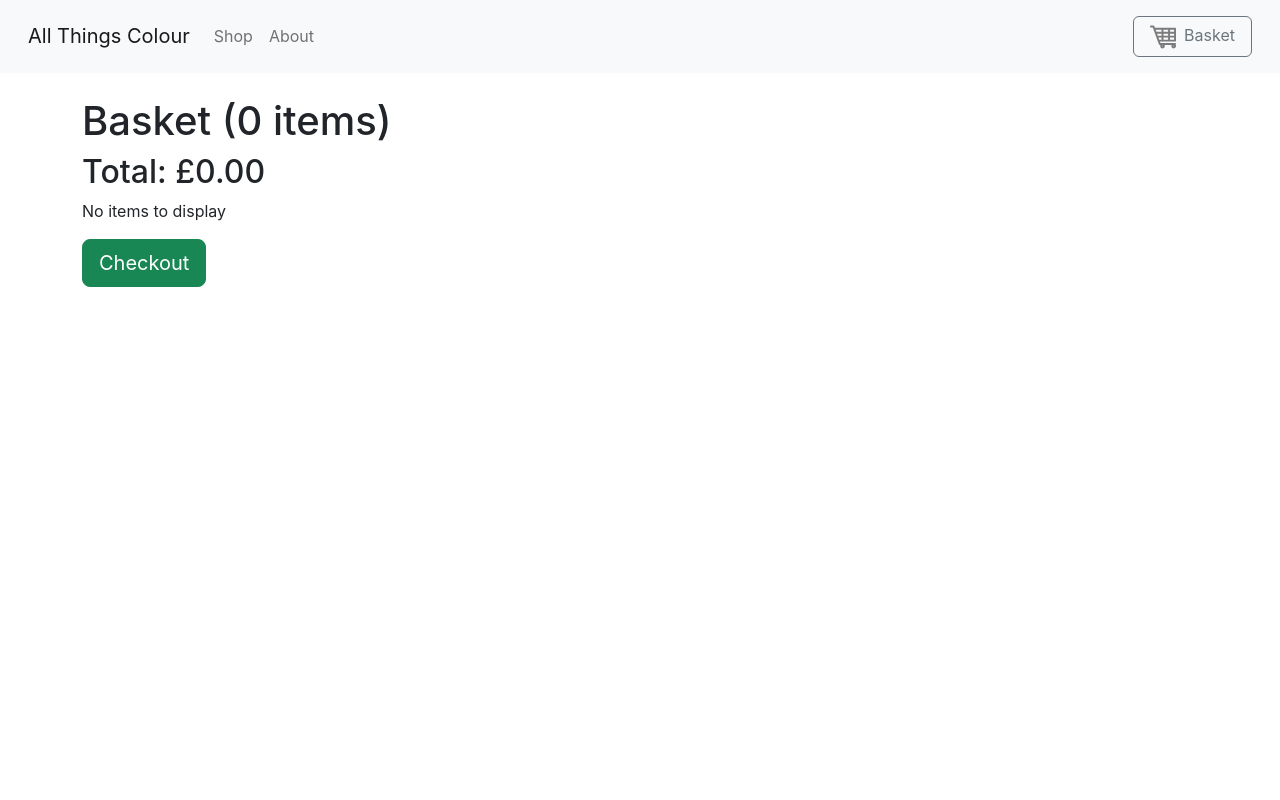
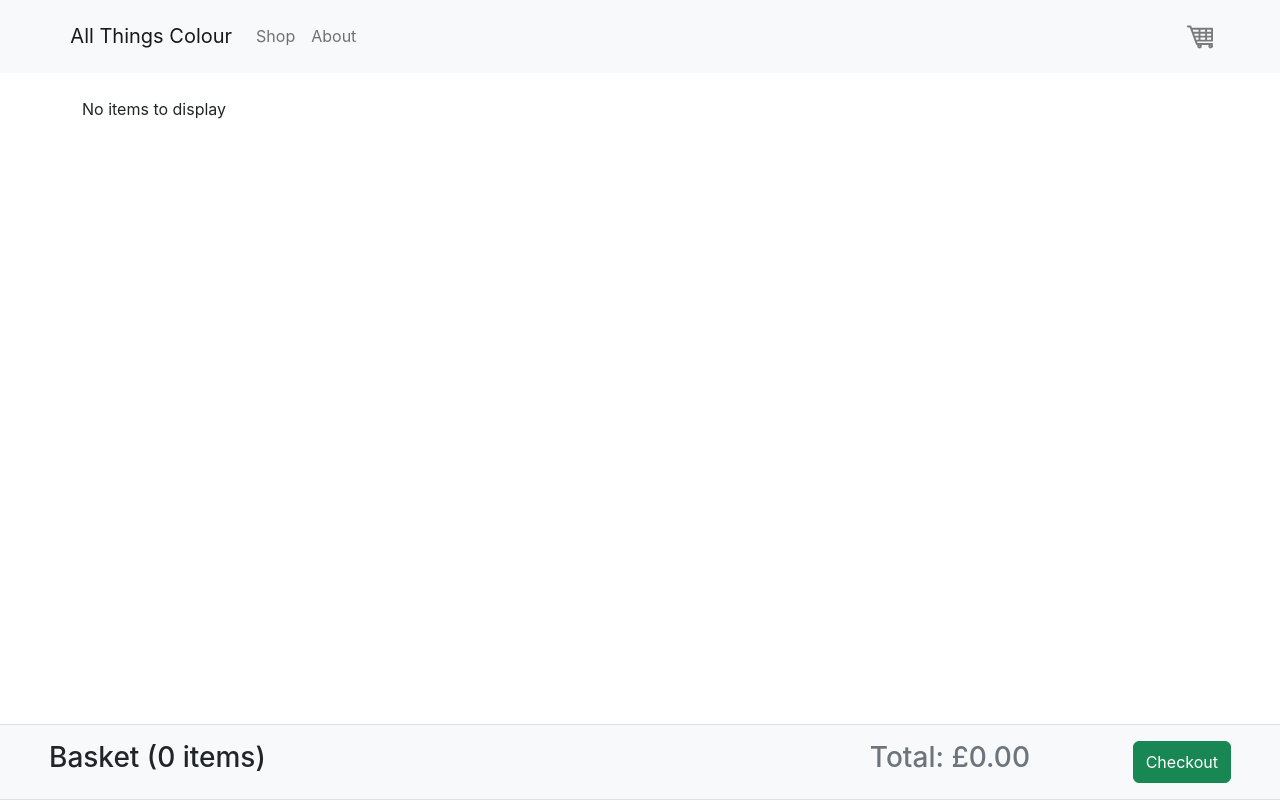
Before and after one commit to erickongdata/shopping_cart_react, a React (Create React App) app: page /cart in a window 1280 px wide. Built offline with nearby package versions, Linux system fonts and the light colour scheme.

Commit message:
Add fixed bar for Basket

```diff
--- a/src/components/Navbar.jsx
+++ b/src/components/Navbar.jsx
@@ -5,7 +5,8 @@ import { AppContext } from '../AppContext';
 function Navbar() {
   const { siteTitle, totalNumItems } = useContext(AppContext);
   return (
-    <nav className="navbar navbar-expand-sm bg-light p-3 sticky-top">
+    <div className="row bg-light sticky-top justify-content-center">
+      <nav className="navbar navbar-expand-sm bg-light p-3 col-9">
         <div className="container-fluid">
           <NavLink className="navbar-brand" to="/">
             {siteTitle}
@@ -34,29 +35,26 @@ function Navbar() {
                 </NavLink>
               </li>
             </ul>
-          <div className="ms-auto">
-            <NavLink className="nav-link" to="/cart">
-              <button
-                type="button"
-                className="btn btn-outline-secondary position-relative px-3"
-              >
+          </div>
+        </div>
+      </nav>
+      <div className="col-2 py-3 d-flex bg-light justify-content-end">
+        <NavLink to="/cart">
+          <button type="button" className="btn btn-light position-relative">
             <img
               src="./icons/cart.svg"
               alt=""
               width="26px"
               height="26px"
-                  className="me-2 opacity-50"
+              className="opacity-50"
             />
-                <span>Basket</span>
-                <span className="position-absolute top-0 start-100 translate-middle badge rounded-pill bg-danger">
+            <span className="position-absolute top-0 start-100 translate-middle badge rounded-pill bg-success">
               {totalNumItems > 0 && totalNumItems}
             </span>
           </button>
         </NavLink>
       </div>
     </div>
-      </div>
-    </nav>
   );
 }
 
--- a/src/pages/Cart.jsx
+++ b/src/pages/Cart.jsx
@@ -21,15 +21,12 @@ function Cart() {
     <div className="cart">
       <div className="container">
         <div className="pt-4 pb-5">
-          <h1>Basket {`(${totalNumItems} items)`}</h1>
-          <h2>Total: {toGBP(totalPrice)}</h2>
           {cart.length === 0 ? (
             <p>No items to display</p>
           ) : (
             cart.map((item) => (
               <div key={item.id} className="border mb-3 rounded">
-                <div className="d-flex">
-                  <div>
+                <div className="d-sm-flex">
                   <Link to={`/product/${item.id}`}>
                     <img
                       className="me-3"
@@ -42,8 +39,7 @@ function Cart() {
                       }}
                     />
                   </Link>
-                  </div>
-                  <div>
+                  <div className="p-1">
                     <Link to={`/product/${item.id}`} className="lead text-dark">
                       <h5>{itemSelected(item.id).title}</h5>
                     </Link>
@@ -89,9 +85,19 @@ function Cart() {
               </div>
             ))
           )}
-          <button type="button" className="btn btn-success btn-lg">
+        </div>
+        <div className="row justify-content-between bg-light border fixed-bottom px-5 py-3">
+          <h3 className="col-12 col-md-5">
+            Basket {`(${totalNumItems} items)`}
+          </h3>
+          <h3 className="text-muted col-6 col-md-5 text-end">
+            Total: {toGBP(totalPrice)}
+          </h3>
+          <div className="col-6 col-md-2 d-flex justify-content-end">
+            <button type="button" className="btn btn-success">
               Checkout
             </button>
+          </div>
         </div>
       </div>
     </div>
--- a/src/pages/Product.jsx
+++ b/src/pages/Product.jsx
@@ -36,7 +36,7 @@ function Product() {
             </div>
           </form>
           <p className="text-success">
-            {numInCart > 0 && `${numInCart} in Cart`}
+            {numInCart > 0 && `${numInCart} in Basket`}
           </p>
         </div>
         <img
```
Lines whose indentation alone changed are shown as unchanged.
